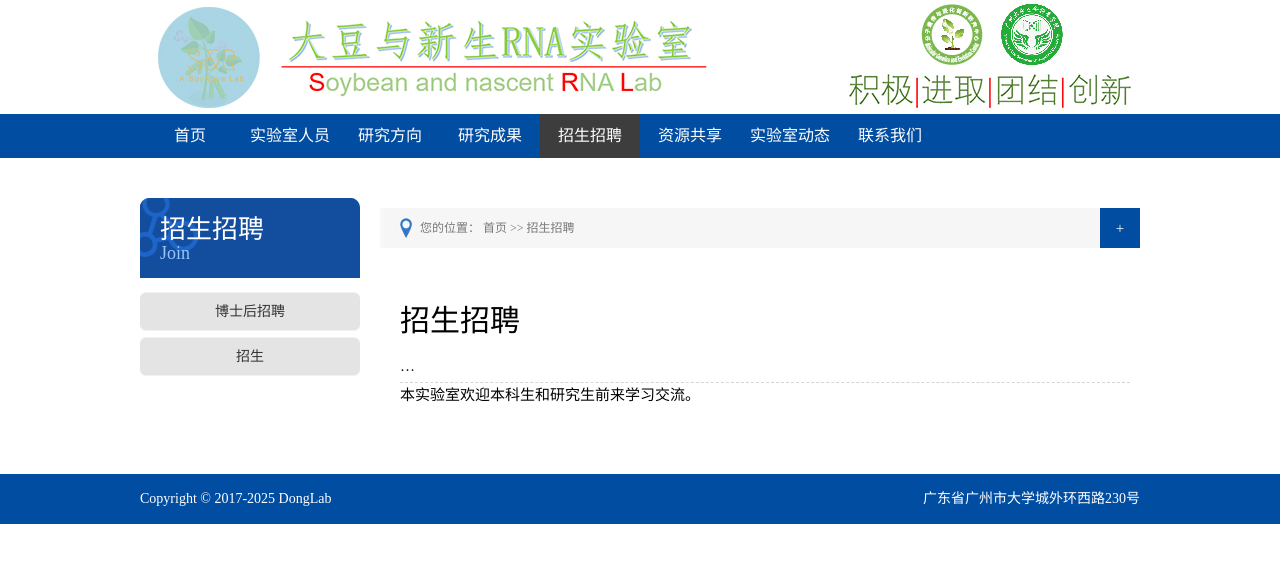
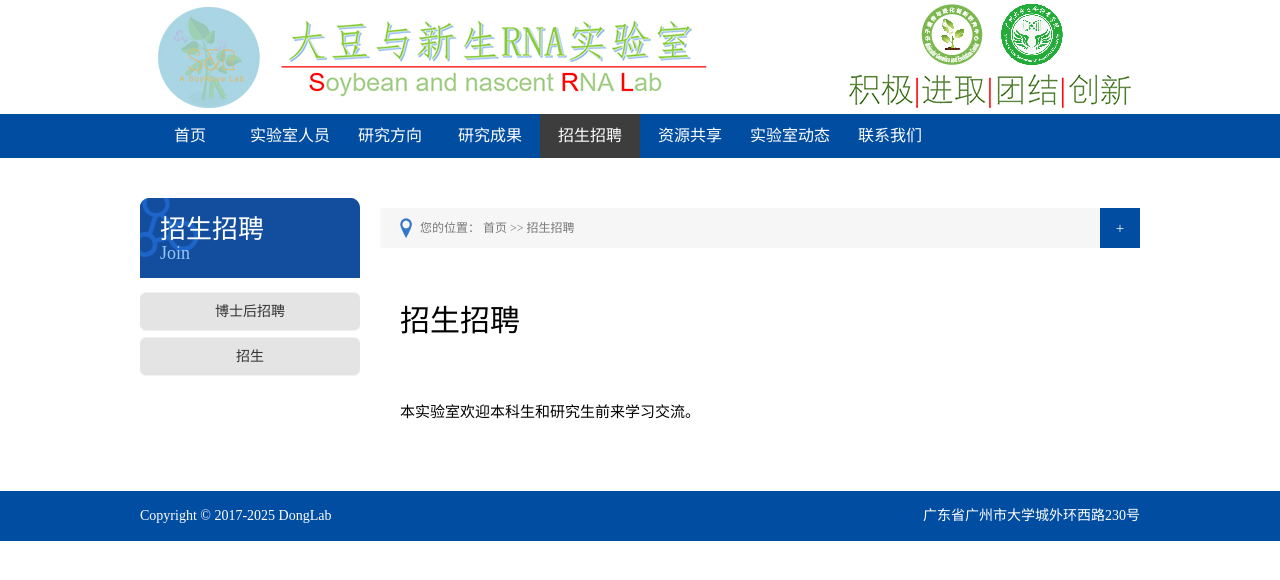
Before and after one commit to zhanweimin2021/zhanweimin2021.github.io, a Jekyll site: the page built from pages/join.html, in a window 1280 px wide. Shown: the top 580 px of the page. Built offline with Jekyll 4.4.1, drawn with Linux system fonts in a browser that asks for light colours.

Commit message:
Update join.html

```diff
--- a/pages/join.html
+++ b/pages/join.html
@@ -12,13 +12,12 @@ description: 招生招聘
 <div class="n_list">
   <div class="n_list_c">
     <div class="n_right_bottom">
-      <h1>招生招聘</h1>
-      <li>…</li>
-      <!-- 在这里添加你的描述 -->
+      <!-- 给标题加下外边距 -->
+      <h1 style="margin-bottom: 2em;">招生招聘</h1>
+
       <p class="shared-description">
         本实验室欢迎本科生和研究生前来学习交流。
       </p>
-
     </div>
   </div>
 </div>
```
